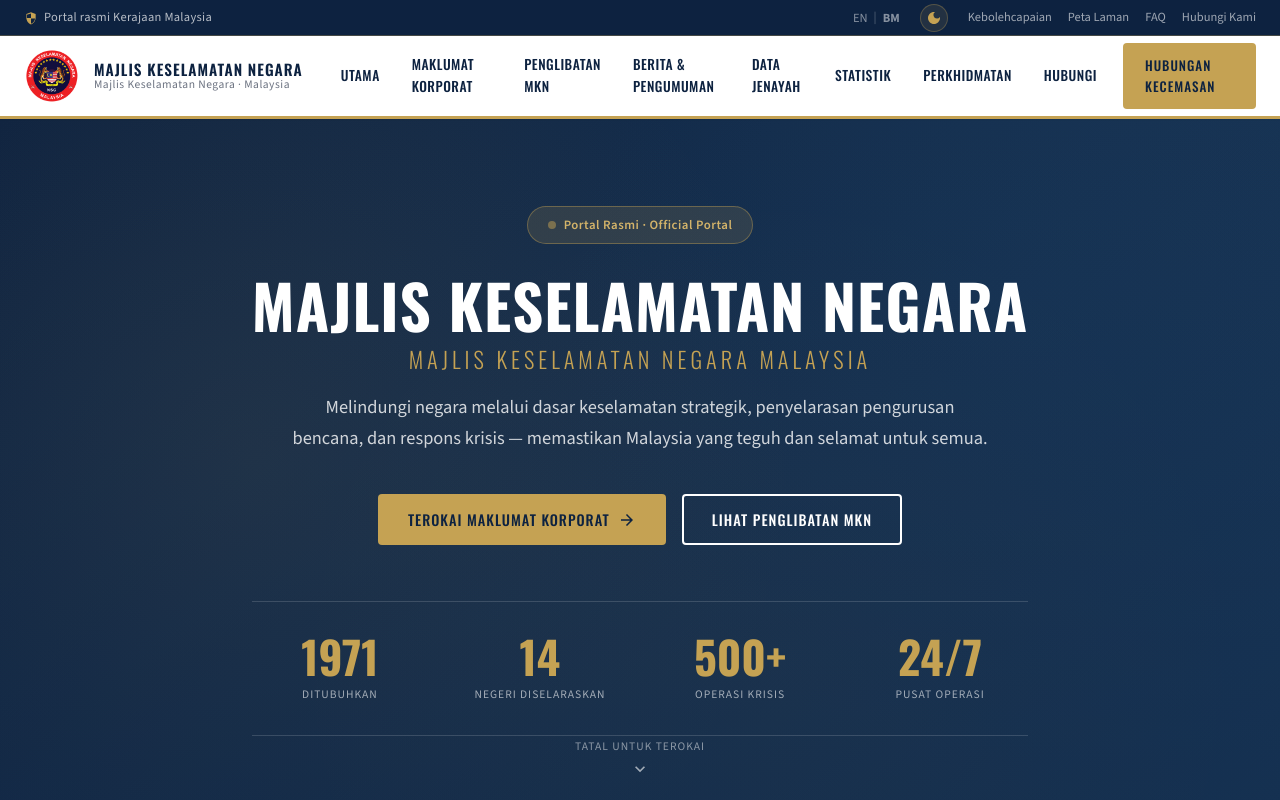
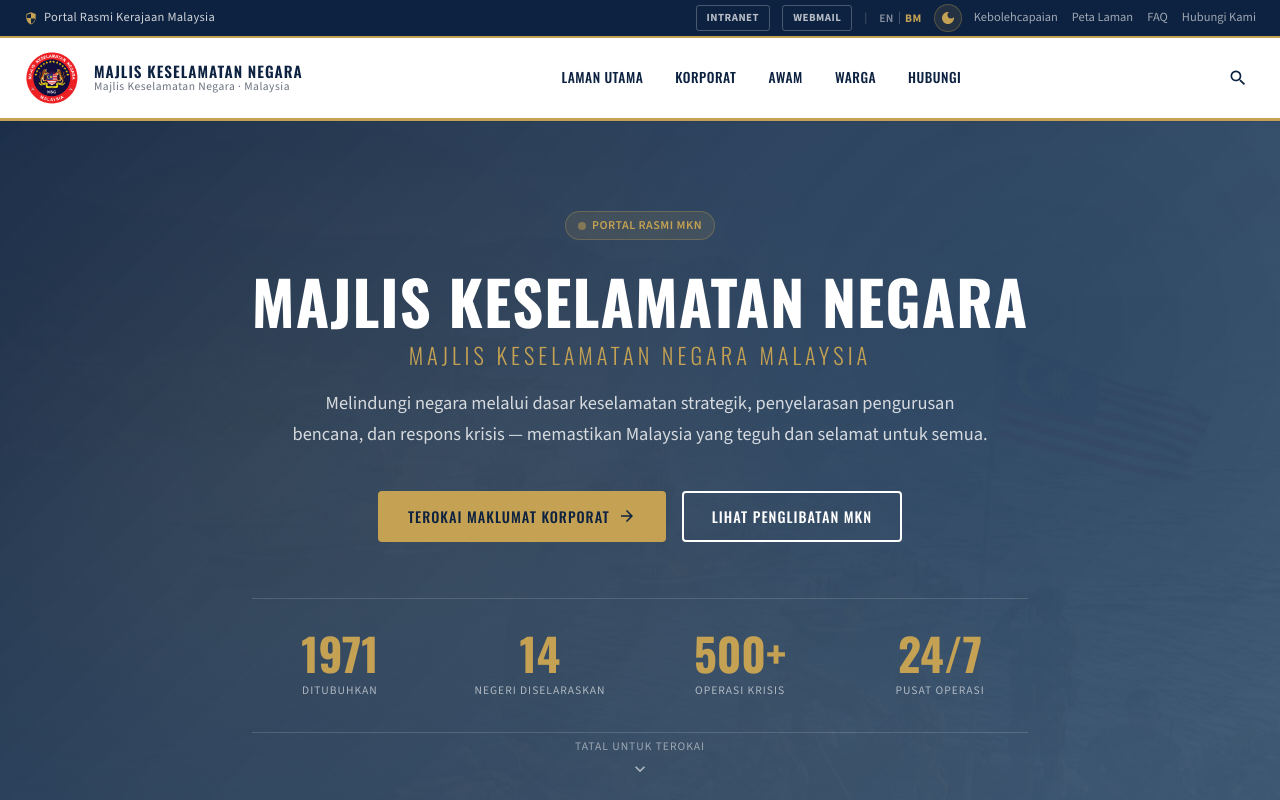
Before and after one commit to fazleeabubakar/mkn-portal, a React (Vite) app: page / in a window 1280 px wide. Shown: the top 800 px of the page. Built offline with nearby package versions, Linux system fonts and the light colour scheme; no server answers.

Commit message:
Redesign portal layout to match mkn.gov.my: government topbar, official nav, hero background image, 4-col footer, reordered sections

```diff
--- a/src/App.tsx
+++ b/src/App.tsx
@@ -19,10 +19,10 @@
         <Header />
         <main>
           <Hero />
+          <NewsAnnouncements />
+          <CrimeData />
           <CorporateInfo />
           <InvolvementHighlights />
-          <NewsAnnouncements />
-          <CrimeData />
           <Statistics />
           <Services />
         </main>
--- a/src/components/Header.tsx
+++ b/src/components/Header.tsx
@@ -35,11 +35,12 @@
               {item.label}
             </a>
           ))}
-          <a href="#contact" className="btn btn-primary nav-cta" onClick={() => setMobileOpen(false)}>
-            {t.ui.emergencyContact}
-          </a>
         </nav>
 
+        <div className="header-actions">
+          <button className="search-btn" aria-label="Search">
+            <Icon name="search" size={20} color="var(--icon-default)" />
+          </button>
           <button
             className="mobile-toggle"
             onClick={() => setMobileOpen(!mobileOpen)}
@@ -47,6 +48,7 @@
           >
             <Icon name={mobileOpen ? 'close' : 'menu'} size={26} color="var(--icon-default)" />
           </button>
+        </div>
       </div>
 
       <style>{`
@@ -133,10 +135,22 @@
         .nav-link:hover::after {
           width: 60%;
         }
-        .nav-cta {
-          margin-left: 8px;
-          padding: 10px 20px;
-          font-size: 0.82rem;
+        .header-actions {
+          display: flex;
+          align-items: center;
+          gap: 8px;
+        }
+        .search-btn {
+          display: flex;
+          align-items: center;
+          justify-content: center;
+          width: 36px;
+          height: 36px;
+          border-radius: 6px;
+          transition: background 0.2s;
+        }
+        .search-btn:hover {
+          background: rgba(197, 162, 83, 0.1);
         }
         .mobile-toggle {
           display: none;
@@ -170,12 +184,6 @@
             width: 100%;
             padding: 14px;
           }
-          .nav-cta {
-            margin-left: 0;
-            margin-top: 8px;
-            width: 100%;
-            justify-content: center;
-          }
           .mobile-toggle {
             display: block;
           }
@@ -185,6 +193,7 @@
           .logo-subtitle { display: none; }
           .logo-title { font-size: 0.8rem; }
           .logo-img { width: 44px; height: 44px; }
+          .search-btn { width: 32px; height: 32px; }
         }
       `}</style>
     </header>
--- a/src/components/Hero.tsx
+++ b/src/components/Hero.tsx
@@ -6,10 +6,11 @@
   const heroContent = t.heroContent;
   return (
     <section id="home" className="hero">
+      <div className="hero-bg-image" />
+      <div className="hero-overlay" />
       <div className="hero-bg-pattern" />
-      <div className="hero-overlay" />
       <div className="container hero-content">
-        <div className="hero-badge">
+        <div className="hero-badge gov-badge">
           <span className="hero-badge-dot" />
           {heroContent.badge}
         </div>
@@ -46,12 +47,31 @@
       <style>{`
         .hero {
           position: relative;
-          min-height: calc(100vh - var(--header-height) - var(--topbar-height));
-          background: linear-gradient(135deg, #0d2240 0%, #142d4c 40%, #1a3a5c 100%);
+          min-height: calc(100vh - var(--header-height) - var(--topbar-height) - 2px);
           display: flex;
           align-items: center;
           overflow: hidden;
           padding: 80px 0 60px;
+        }
+        .hero-bg-image {
+          position: absolute;
+          top: 0;
+          left: 0;
+          right: 0;
+          bottom: 0;
+          background-image: url('${import.meta.env.BASE_URL}inv-security.png');
+          background-size: cover;
+          background-position: center 30%;
+          background-repeat: no-repeat;
+          opacity: 0.15;
+        }
+        .hero-overlay {
+          position: absolute;
+          top: 0;
+          left: 0;
+          right: 0;
+          bottom: 0;
+          background: linear-gradient(135deg, rgba(13, 34, 64, 0.95) 0%, rgba(20, 45, 76, 0.88) 40%, rgba(26, 58, 92, 0.82) 100%);
         }
         .hero-bg-pattern {
           position: absolute;
@@ -60,18 +80,9 @@
           right: 0;
           bottom: 0;
           background-image:
-            radial-gradient(circle at 20% 50%, rgba(197, 162, 83, 0.1) 0%, transparent 50%),
-            radial-gradient(circle at 80% 30%, rgba(26, 58, 92, 0.4) 0%, transparent 40%),
-            radial-gradient(circle at 60% 80%, rgba(197, 162, 83, 0.06) 0%, transparent 50%);
-        }
-        .hero-overlay {
-          position: absolute;
-          top: 0;
-          left: 0;
-          right: 0;
-          bottom: 0;
-          background:
-            linear-gradient(180deg, transparent 0%, rgba(13, 34, 64, 0.4) 100%);
+            radial-gradient(circle at 20% 50%, rgba(197, 162, 83, 0.08) 0%, transparent 50%),
+            radial-gradient(circle at 80% 30%, rgba(26, 58, 92, 0.3) 0%, transparent 40%),
+            radial-gradient(circle at 60% 80%, rgba(197, 162, 83, 0.04) 0%, transparent 50%);
         }
         .hero-content {
           position: relative;
@@ -81,17 +92,6 @@
           animation: fadeInUp 0.8s ease;
         }
         .hero-badge {
-          display: inline-flex;
-          align-items: center;
-          gap: 8px;
-          padding: 8px 20px;
-          background: rgba(197, 162, 83, 0.15);
-          border: 1px solid rgba(197, 162, 83, 0.4);
-          border-radius: 100px;
-          font-size: 0.8rem;
-          color: var(--mkn-gold-light);
-          font-weight: 600;
-          letter-spacing: 0.5px;
           margin-bottom: 28px;
         }
         .hero-badge-dot {
@@ -176,6 +176,13 @@
           opacity: 0;
         }
 
+        [data-theme="dark"] .hero-bg-image {
+          opacity: 0.08;
+        }
+        [data-theme="dark"] .hero-overlay {
+          background: linear-gradient(135deg, rgba(10, 14, 26, 0.97) 0%, rgba(13, 17, 23, 0.94) 40%, rgba(18, 24, 38, 0.90) 100%);
+        }
+
         @media (max-width: 768px) {
           .hero-title {
             font-size: 2.2rem;
--- a/src/components/Icon.tsx
+++ b/src/components/Icon.tsx
@@ -89,6 +89,12 @@
     sun: (
       <path d="M12 7c-2.76 0-5 2.24-5 5s2.24 5 5 5 5-2.24 5-5-2.24-5-5-5zM2 13h2c.55 0 1-.45 1-1s-.45-1-1-1H2c-.55 0-1 .45-1 1s.45 1 1 1zm18 0h2c.55 0 1-.45 1-1s-.45-1-1-1h-2c-.55 0-1 .45-1 1s.45 1 1 1zM11 2v2c0 .55.45 1 1 1s1-.45 1-1V2c0-.55-.45-1-1-1s-1 .45-1 1zm0 18v2c0 .55.45 1 1 1s1-.45 1-1v-2c0-.55-.45-1-1-1s-1 .45-1 1zM5.99 4.58a.996.996 0 0 0-1.41 0 .996.996 0 0 0 0 1.41l1.06 1.06c.39.39 1.03.39 1.41 0s.39-1.03 0-1.41L5.99 4.58zm12.37 12.37a.996.996 0 0 0-1.41 0 .996.996 0 0 0 0 1.41l1.06 1.06c.39.39 1.03.39 1.41 0a.996.996 0 0 0 0-1.41l-1.06-1.06zm1.06-10.96a.996.996 0 0 0 0-1.41.996.996 0 0 0-1.41 0l-1.06 1.06c-.39.39-.39 1.03 0 1.41s1.03.39 1.41 0l1.06-1.06zM7.05 18.36a.996.996 0 0 0 0-1.41.996.996 0 0 0-1.41 0l-1.06 1.06c-.39.39-.39 1.03 0 1.41s1.03.39 1.41 0l1.06-1.06z" />
     ),
+    search: (
+      <path d="M15.5 14h-.79l-.28-.27A6.471 6.471 0 0 0 16 9.5 6.5 6.5 0 1 0 9.5 16c1.61 0 3.09-.59 4.23-1.57l.27.28v.79l5 4.99L20.49 19l-4.99-5zm-6 0C7.01 14 5 11.99 5 9.5S7.01 5 9.5 5 14 7.01 14 9.5 11.99 14 9.5 14z" />
+    ),
+    malaysiaFlag: (
+      <path d="M2 6h20v4H2V6zm0 8h20v4H2v-4zm14-12h6v4h-6V2z" />
+    ),
   };
 
   return (
--- a/src/components/TopBar.tsx
+++ b/src/components/TopBar.tsx
@@ -7,6 +7,7 @@
   const { theme, toggleTheme } = useTheme();
 
   return (
+    <>
       <div className="topbar">
         <div className="container topbar-inner">
           <div className="topbar-left">
@@ -16,6 +17,9 @@
             </span>
           </div>
           <div className="topbar-right">
+            <a href="#intranet" className="topbar-pill">{t.ui.intranet}</a>
+            <a href="#webmail" className="topbar-pill">{t.ui.webmail}</a>
+            <div className="topbar-sep">|</div>
             <div className="topbar-lang">
               <button
                 className={lang === 'en' ? 'lang-active' : 'lang-btn'}
@@ -47,10 +51,11 @@
             </div>
           </div>
         </div>
+      </div>
+      <div className="topbar-gold-line" />
       <style>{`
         .topbar {
           background: var(--mkn-navy);
-          border-bottom: 1px solid rgba(197, 162, 83, 0.3);
           height: var(--topbar-height);
           display: flex;
           align-items: center;
@@ -62,22 +67,48 @@
           align-items: center;
           width: 100%;
         }
+        .topbar-left {
+          display: flex;
+          align-items: center;
+          gap: 8px;
+        }
         .topbar-gov-label {
           display: flex;
           align-items: center;
           gap: 6px;
-          color: rgba(255, 255, 255, 0.7);
+          color: rgba(255, 255, 255, 0.8);
           letter-spacing: 0.3px;
+          font-weight: 500;
         }
         .topbar-right {
           display: flex;
           align-items: center;
-          gap: 20px;
+          gap: 12px;
+        }
+        .topbar-pill {
+          padding: 3px 10px;
+          border-radius: 3px;
+          font-size: 0.68rem;
+          font-weight: 700;
+          letter-spacing: 0.5px;
+          color: rgba(255, 255, 255, 0.7);
+          border: 1px solid rgba(255, 255, 255, 0.25);
+          transition: all 0.2s ease;
+          text-transform: uppercase;
+        }
+        .topbar-pill:hover {
+          color: var(--mkn-gold);
+          border-color: var(--mkn-gold);
+          background: rgba(197, 162, 83, 0.1);
+        }
+        .topbar-sep {
+          color: rgba(255, 255, 255, 0.3);
+          font-size: 0.7rem;
         }
         .topbar-lang {
           display: flex;
           align-items: center;
-          gap: 6px;
+          gap: 4px;
           color: rgba(255, 255, 255, 0.5);
         }
         .topbar-lang button {
@@ -85,14 +116,16 @@
           border: none;
           cursor: pointer;
           font-family: inherit;
-          font-size: inherit;
+          font-size: 0.72rem;
+          font-weight: 600;
           padding: 0;
           color: rgba(255, 255, 255, 0.5);
           transition: color 0.2s;
+          letter-spacing: 0.5px;
         }
         .lang-active {
-          color: var(--mkn-gold);
-          font-weight: 700;
+          color: var(--mkn-gold) !important;
+          font-weight: 700 !important;
         }
         .lang-btn:hover {
           color: var(--mkn-gold);
@@ -102,7 +135,7 @@
         }
         .topbar-links {
           display: flex;
-          gap: 16px;
+          gap: 14px;
         }
         .theme-toggle {
           display: flex;
@@ -128,12 +161,21 @@
         .topbar-link:hover {
           color: var(--mkn-gold);
         }
+        .topbar-gold-line {
+          height: 2px;
+          background: var(--mkn-gold);
+        }
+
+        @media (max-width: 1024px) {
+          .topbar-links { display: none; }
+          .topbar-pill { display: none; }
+          .topbar-sep { display: none; }
+        }
         @media (max-width: 768px) {
-          .topbar-links { display: none; }
           .topbar-gov-label { font-size: 0.7rem; }
           .theme-toggle { width: 24px; height: 24px; }
         }
       `}</style>
-    </div>
+    </>
   );
 }
--- a/src/data/content.bm.ts
+++ b/src/data/content.bm.ts
@@ -3,7 +3,9 @@
 export const bm = {
   ui: {
     // TopBar
-    officialPortal: 'Portal rasmi Kerajaan Malaysia',
+    officialPortal: 'Portal Rasmi Kerajaan Malaysia',
+    intranet: 'INTRANET',
+    webmail: 'WEBMAIL',
     accessibility: 'Kebolehcapaian',
     sitemap: 'Peta Laman',
     faq: 'FAQ',
@@ -66,27 +68,34 @@
     subscribeToUpdates: 'Langgan kemas kini MKN',
     enterEmail: 'Masukkan alamat e-mel anda',
     subscribe: 'Langgan',
-    copyright: '© 2026 Majlis Keselamatan Negara. Hak Cipta Terpelihara.',
+    copyright: 'Hak Cipta Terpelihara Majlis Keselamatan Negara (MKN), Jabatan Perdana Menteri (JPM), Malaysia',
     privacyPolicy: 'Dasar Privasi',
     termsOfUse: 'Terma Penggunaan',
     disclaimer: 'Penafian',
     cookiePolicy: 'Dasar Kuki',
     lastUpdated: 'Kemas Kini Terakhir: 19 Jun 2026',
+    // Footer details
+    footerAddress: 'Jabatan Perdana Menteri, Blok Barat, Bangunan Perdana Putra, Pusat Pentadbiran Kerajaan Persekutuan, 62502 Putrajaya',
+    footerPhone: '+603-8888 4000',
+    footerFax: '+603-8888 4100',
+    footerEmail: 'pro@mkn.gov.my',
+    footerMainLinks: 'Pautan Utama',
+    footerExternalLinks: 'Pautan Luar',
+    footerLegalLinks: 'Pautan Undang-Undang',
+    securityPolicy: 'Dasar Keselamatan',
+    archive: 'Arkib',
   },
 
   navItems: [
-    { label: 'Utama', href: '#home' },
-    { label: 'Maklumat Korporat', href: '#corporate' },
-    { label: 'Penglibatan MKN', href: '#involvement' },
-    { label: 'Berita & Pengumuman', href: '#news' },
-    { label: 'Data Jenayah', href: '#crime-data' },
-    { label: 'Statistik', href: '#statistics' },
-    { label: 'Perkhidmatan', href: '#services' },
+    { label: 'Laman Utama', href: '#home' },
+    { label: 'Korporat', href: '#corporate' },
+    { label: 'Awam', href: '#public' },
+    { label: 'Warga', href: '#citizens' },
     { label: 'Hubungi', href: '#contact' },
   ],
 
   heroContent: {
-    badge: 'Portal Rasmi · Official Portal',
+    badge: 'Portal Rasmi MKN',
     title: 'Majlis Keselamatan Negara',
     subtitle: 'Majlis Keselamatan Negara Malaysia',
     description: 'Melindungi negara melalui dasar keselamatan strategik, penyelarasan pengurusan bencana, dan respons krisis — memastikan Malaysia yang teguh dan selamat untuk semua.',
@@ -269,10 +278,9 @@
   ],
 
   footerLinks: {
-    about: ['Tentang MKN', 'Wawasan & Misi', 'Struktur Organisasi', 'Kepimpinan', 'Sejarah'],
-    services: ['Pengurusan Bencana', 'Dasar Keselamatan Negara', 'Antipengganas', 'Keselamatan Siber', 'Respons Krisis'],
-    resources: ['Arahan MKN No. 20', 'Penerbitan & Laporan', 'Pusat Media', 'FAQ', 'Sebutharga & Perolehan'],
-    government: ['Jabatan Perdana Menteri', 'Kerajaan Malaysia', 'Portal Perkhidmatan Awam', 'Portal eKL', 'Malaysia.gov.my'],
+    main: ['Laman Utama', 'Korporat', 'Awam', 'Warga', 'Hubungi'],
+    external: ['Pejabat Perdana Menteri', 'Portal JPM', 'MAMPU', 'MyGovernment'],
+    legal: ['Penafian', 'Dasar Privasi', 'Dasar Keselamatan', 'Arkib'],
   },
 
   emergencyContacts: [
--- a/src/data/content.en.ts
+++ b/src/data/content.en.ts
@@ -3,7 +3,9 @@
 export const en = {
   ui: {
     // TopBar
-    officialPortal: 'An official portal of the Malaysian Government',
+    officialPortal: 'Official Portal of the Malaysian Government',
+    intranet: 'INTRANET',
+    webmail: 'WEBMAIL',
     accessibility: 'Accessibility',
     sitemap: 'Sitemap',
     faq: 'FAQ',
@@ -66,27 +68,34 @@
     subscribeToUpdates: 'Subscribe to MKN updates',
     enterEmail: 'Enter your email address',
     subscribe: 'Subscribe',
-    copyright: '© 2026 Majlis Keselamatan Negara. All Rights Reserved.',
+    copyright: 'Copyright Reserved National Security Council (MKN), Prime Minister\'s Department (JPM), Malaysia',
     privacyPolicy: 'Privacy Policy',
     termsOfUse: 'Terms of Use',
     disclaimer: 'Disclaimer',
     cookiePolicy: 'Cookie Policy',
     lastUpdated: 'Last Updated: 19 June 2026',
+    // Footer details
+    footerAddress: 'Prime Minister\'s Department, West Block, Perdana Putra Building, Federal Government Administrative Centre, 62502 Putrajaya',
+    footerPhone: '+603-8888 4000',
+    footerFax: '+603-8888 4100',
+    footerEmail: 'pro@mkn.gov.my',
+    footerMainLinks: 'Main Links',
+    footerExternalLinks: 'External Links',
+    footerLegalLinks: 'Legal Links',
+    securityPolicy: 'Security Policy',
+    archive: 'Archive',
   },
 
   navItems: [
     { label: 'Home', href: '#home' },
-    { label: 'Corporate Info', href: '#corporate' },
-    { label: 'MKN Involvement', href: '#involvement' },
-    { label: 'News & Announcements', href: '#news' },
-    { label: 'Crime Data', href: '#crime-data' },
-    { label: 'Statistics', href: '#statistics' },
-    { label: 'Services', href: '#services' },
+    { label: 'Corporate', href: '#corporate' },
+    { label: 'Public', href: '#public' },
+    { label: 'Citizens', href: '#citizens' },
     { label: 'Contact', href: '#contact' },
   ],
 
   heroContent: {
-    badge: 'Portal Rasmi · Official Portal',
+    badge: 'Official MKN Portal',
     title: 'Majlis Keselamatan Negara',
     subtitle: 'National Security Council of Malaysia',
     description: 'Safeguarding the nation through strategic security policies, disaster management coordination, and crisis response — ensuring a resilient and secure Malaysia for all.',
@@ -269,10 +278,9 @@
   ],
 
   footerLinks: {
-    about: ['About MKN', 'Vision & Mission', 'Organisation Structure', 'Leadership', 'History'],
-    services: ['Disaster Management', 'National Security Policy', 'Counter-Terrorism', 'Cybersecurity', 'Crisis Response'],
-    resources: ['MKN Directive No. 20', 'Publications & Reports', 'Media Centre', 'FAQ', 'Tender & Procurement'],
-    government: ["Prime Minister's Department", 'Government of Malaysia', 'Public Service Portal', 'eKL Portal', 'Malaysia.gov.my'],
+    main: ['Home', 'Corporate', 'Public', 'Citizens', 'Contact'],
+    external: ['Prime Minister\'s Department', 'JPM Portal', 'MAMPU', 'MyGovernment'],
+    legal: ['Disclaimer', 'Privacy Policy', 'Security Policy', 'Archive'],
   },
 
   emergencyContacts: [
--- a/src/index.css
+++ b/src/index.css
@@ -14,6 +14,10 @@
   --mkn-gray: #6b7280;
   --mkn-gray-light: #e5e7eb;
   --mkn-gray-lighter: #f3f4f6;
+
+  /* Government Standard */
+  --gov-red: #cc0001;
+  --gov-gold-separator: 2px solid var(--mkn-gold);
 
   /* Functional Colors */
   --color-success: #15803d;
@@ -50,6 +54,27 @@
   --border-light: #f3f4f6;
   --tag-bg: rgba(13, 34, 64, 0.06);
   --icon-default: #0d2240;
+}
+
+/* Government badge */
+.gov-badge {
+  display: inline-flex;
+  align-items: center;
+  gap: 6px;
+  padding: 4px 12px;
+  background: rgba(197, 162, 83, 0.12);
+  border: 1px solid rgba(197, 162, 83, 0.3);
+  border-radius: 100px;
+  font-size: 0.75rem;
+  font-weight: 600;
+  color: var(--mkn-gold);
+  letter-spacing: 0.5px;
+  text-transform: uppercase;
+}
+
+/* Gold separator line */
+.gold-separator {
+  border-bottom: var(--gov-gold-separator);
 }
 
 [data-theme="dark"] {
```
Also changed, not shown: src/components/Footer.tsx (+31 -40 lines). Lines whose indentation alone changed are shown as unchanged.
